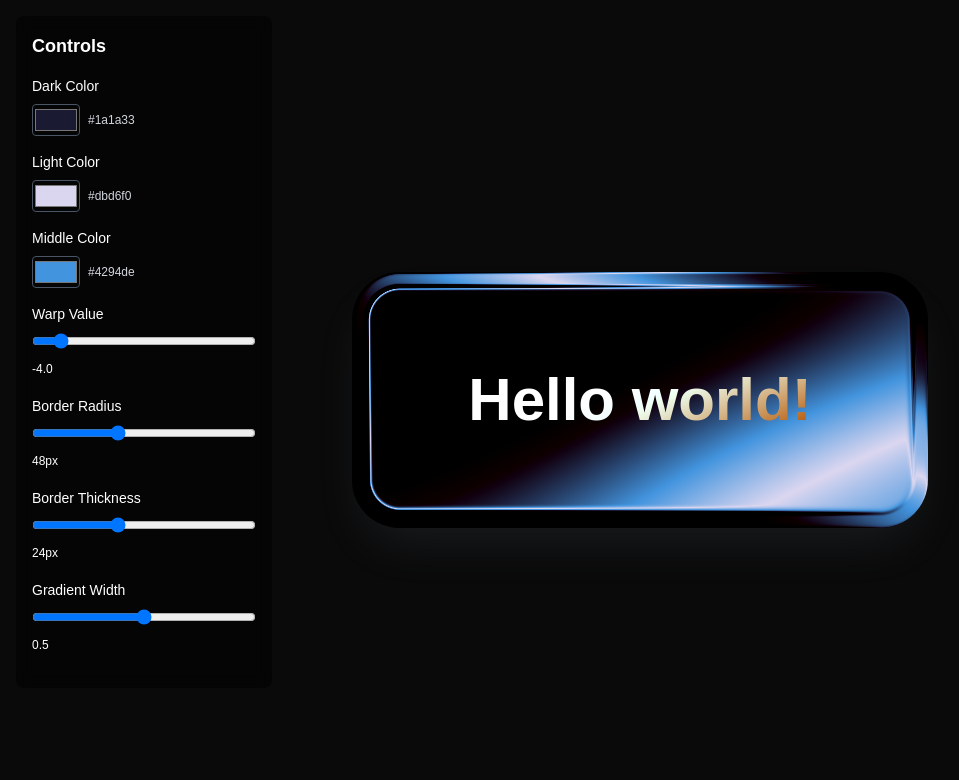
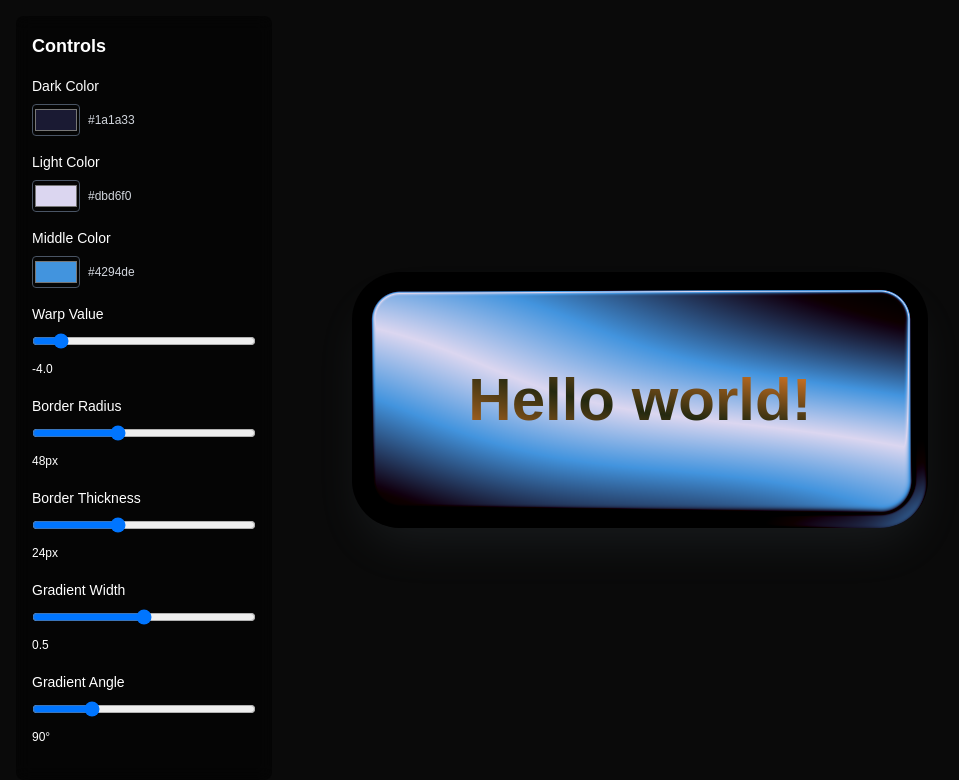
Before and after one commit to shroo3ey/webgl-button, a Next.js app: page / in a window 1280 px wide. Shown: the top 780 px of the page, without its empty margins (0-959 px from the left). Built offline with nearby package versions, Linux system fonts and the light colour scheme.

Commit message:
added gradient angle control to enhance gradient rotation

```diff
--- a/src/app/page.tsx
+++ b/src/app/page.tsx
@@ -16,6 +16,7 @@ const WebGLGradient = () => {
   const [borderRadius, setBorderRadius] = useState(48.0);
   const [borderThickness, setBorderThickness] = useState(24.0);
   const [gradientWidth, setGradientWidth] = useState(0.5);
+  const [gradientAngle, setGradientAngle] = useState(90.0);
 
   // Helper function to convert RGB to hex
   const rgbToHex = (r: number, g: number, b: number) => {
@@ -103,13 +104,14 @@ const WebGLGradient = () => {
       uniform float u_borderRadius;
       uniform float u_borderThickness;
       uniform float u_gradientWidth;
+      uniform float u_gradientAngle;
 
       void main() {
         // Shift the UV coordinates based on mouse position
         vec2 shifted_uv = v_uv - u_mouse;
 
-        // Apply a slight rotation (about 15 degrees)
-        float angle = 0.261799; // 15 degrees in radians
+        // Apply rotation based on gradient angle
+        float angle = u_gradientAngle * 3.14159 / 180.0; // Convert degrees to radians
         float cos_a = cos(angle);
         float sin_a = sin(angle);
         vec2 center = vec2(0.5, 0.5);
@@ -297,6 +299,7 @@ const WebGLGradient = () => {
     const borderRadiusUniformLocation = gl.getUniformLocation(program, 'u_borderRadius');
     const borderThicknessUniformLocation = gl.getUniformLocation(program, 'u_borderThickness');
     const gradientWidthUniformLocation = gl.getUniformLocation(program, 'u_gradientWidth');
+    const gradientAngleUniformLocation = gl.getUniformLocation(program, 'u_gradientAngle');
 
     // Create buffer for a full-screen quad
     const positionBuffer = gl.createBuffer();
@@ -349,6 +352,7 @@ const WebGLGradient = () => {
       gl.uniform1f(borderRadiusUniformLocation, borderRadius);
       gl.uniform1f(borderThicknessUniformLocation, borderThickness);
       gl.uniform1f(gradientWidthUniformLocation, gradientWidth);
+      gl.uniform1f(gradientAngleUniformLocation, gradientAngle);
 
       // Enable attribute
       gl.enableVertexAttribArray(positionAttributeLocation);
@@ -414,7 +418,7 @@ const WebGLGradient = () => {
       gl.deleteProgram(program);
       gl.deleteBuffer(positionBuffer);
     };
-  }, [mousePosition, offsetProgress, darkColor, lightColor, middleColor, warpValue, borderRadius, borderThickness, gradientWidth]);
+  }, [mousePosition, offsetProgress, darkColor, lightColor, middleColor, warpValue, borderRadius, borderThickness, gradientWidth, gradientAngle]);
 
   return (
     <div className="w-full h-screen bg-neutral-950 flex items-center justify-center">
@@ -538,6 +542,21 @@ const WebGLGradient = () => {
           />
           <span className="text-xs">{gradientWidth.toFixed(1)}</span>
         </div>
+
+        {/* Gradient Angle */}
+        <div className="mb-4">
+          <label className="block text-sm font-medium mb-2">Gradient Angle</label>
+          <input
+            type="range"
+            min="0"
+            max="360"
+            step="1"
+            value={gradientAngle}
+            onChange={(e) => setGradientAngle(parseFloat(e.target.value))}
+            className="w-full"
+          />
+          <span className="text-xs">{gradientAngle}°</span>
+        </div>
       </div>
     </div>
   );
```
